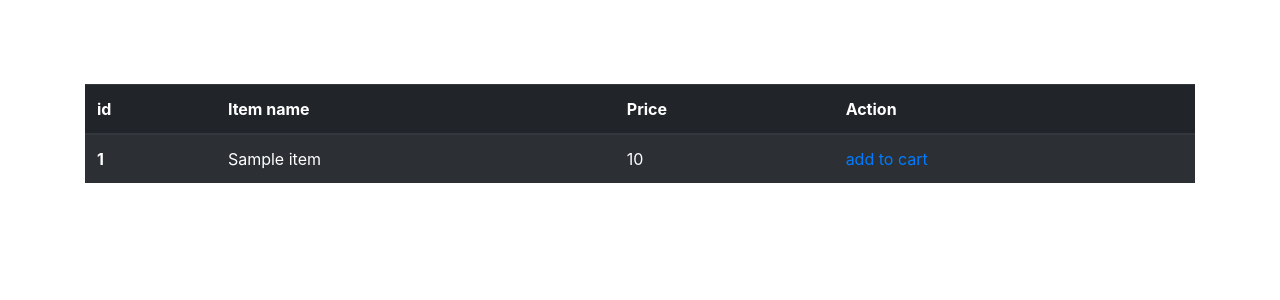
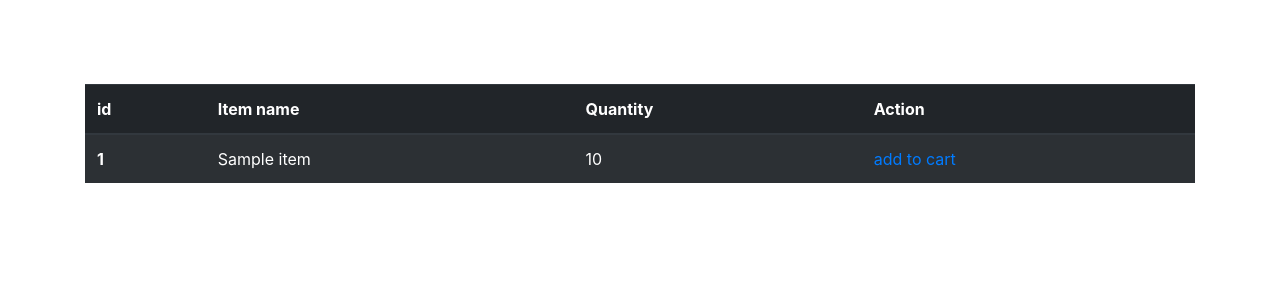
Before and after one commit to Jubaz/cart, a Symfony app: template templates/cart/index.html.twig in a window 1280 px wide. Shown: the part 56-356 px from the top of the page. Run offline with Twig, Linux system fonts and the light colour scheme; the template is opened without the code that fills it: most values are stand-ins (such as "Sample title", 1, 10 or a date in 2020); some libraries are stand-ins or nearby versions.

Commit message:
adding cart twig

```diff
--- a/src/Controller/CartController.php
+++ b/src/Controller/CartController.php
@@ -12,10 +12,9 @@ class CartController extends AbstractController
 {
     /**
      * @Route("/order/cart", name="order.cart")
-     * @param CartInterface $cart
      * @return Response
      */
-    public function index(CartInterface $cart)
+    public function index()
     {
         $cart = $this->getDoctrine()
             ->getRepository(Cart::class)
@@ -37,7 +36,7 @@ class CartController extends AbstractController
     public function addToCart($itemId,CartInterface $cart)
     {
         $cart->addToCart($itemId ,1);
-        return $this->redirectToRoute('items');
+        return $this->redirectToRoute('order.cart');
     }
 
 
--- a/templates/cart/index.html.twig
+++ b/templates/cart/index.html.twig
@@ -8,17 +8,17 @@
         <tr>
             <th scope="col">id</th>
             <th scope="col">Item name</th>
-            <th scope="col">Price</th>
+            <th scope="col">Quantity</th>
             <th scope="col">Action</th>
         </tr>
         </thead>
         <tbody>
-            {% for item in items %}
+            {% for details in cart.cartDetails %}
                 <tr>
-                    <th scope="row">{{ item.id }}</th>
-                    <td>{{ item.title }}</td>
-                    <td>{{ item.price }}</td>
-                    <td><a href="{{ path('addToCart', {'itemId': item.id}) }}">add to cart</a></td>
+                    <th scope="row">{{ details.id }}</th>
+                    <td>{{ details.item.title }}</td>
+                    <td>{{ details.quantity }}</td>
+                    <td><a href="">add to cart</a></td>
                 </tr>
             {% endfor %}
         </tbody>
```
